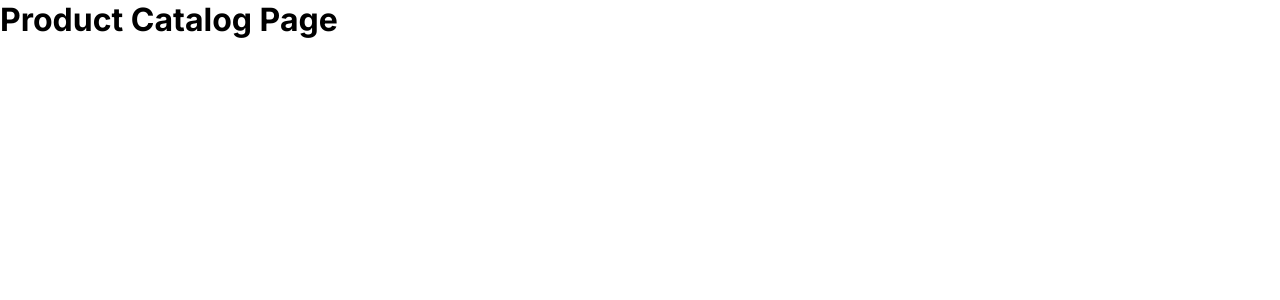
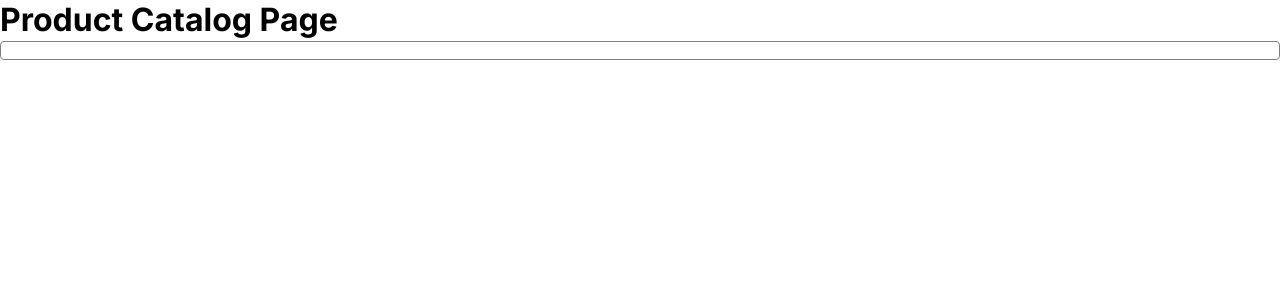
Before and after one commit to jrdnthedev/zesties, a Next.js app: page /pages/product_catalog in a window 1280 px wide. Shown: the top 300 px of the page. Built offline with nearby package versions, Linux system fonts and the light colour scheme.

Commit message:
feat: added searchbar component

```diff
--- /dev/null
+++ b/app/components/searchBar/searchBar.module.css
@@ -0,0 +1,13 @@
+#input {
+    width: 100%;
+    display: inline-block;
+    border-radius: 4px;
+    border: 1px solid grey;
+}
+
+#input:focus {
+    border: 1px solid grey;
+}
+#search_bar {
+    margin-bottom: 1rem;
+}
--- /dev/null
+++ b/app/components/searchBar/searchBar.tsx
@@ -0,0 +1,10 @@
+"use client";
+import styles from "./searchBar.module.css";
+
+export default function SearchBar(props: any) {
+  return (
+    <div id={styles.search_bar}>
+      <input id={styles.input} type="text" onChange={props.filter} />
+    </div>
+  );
+}
--- a/app/pages/product_catalog/page.tsx
+++ b/app/pages/product_catalog/page.tsx
@@ -1,9 +1,16 @@
 "use client";
 
+import SearchBar from "@/app/components/searchBar/searchBar";
+
 export default function productCatalog() {
+  function filter(e: any) {}
   return (
     <>
       <h1>Product Catalog Page</h1>
+
+      <div id="product_catalog">
+        <SearchBar filter={filter} />
+      </div>
     </>
   );
 }
```
